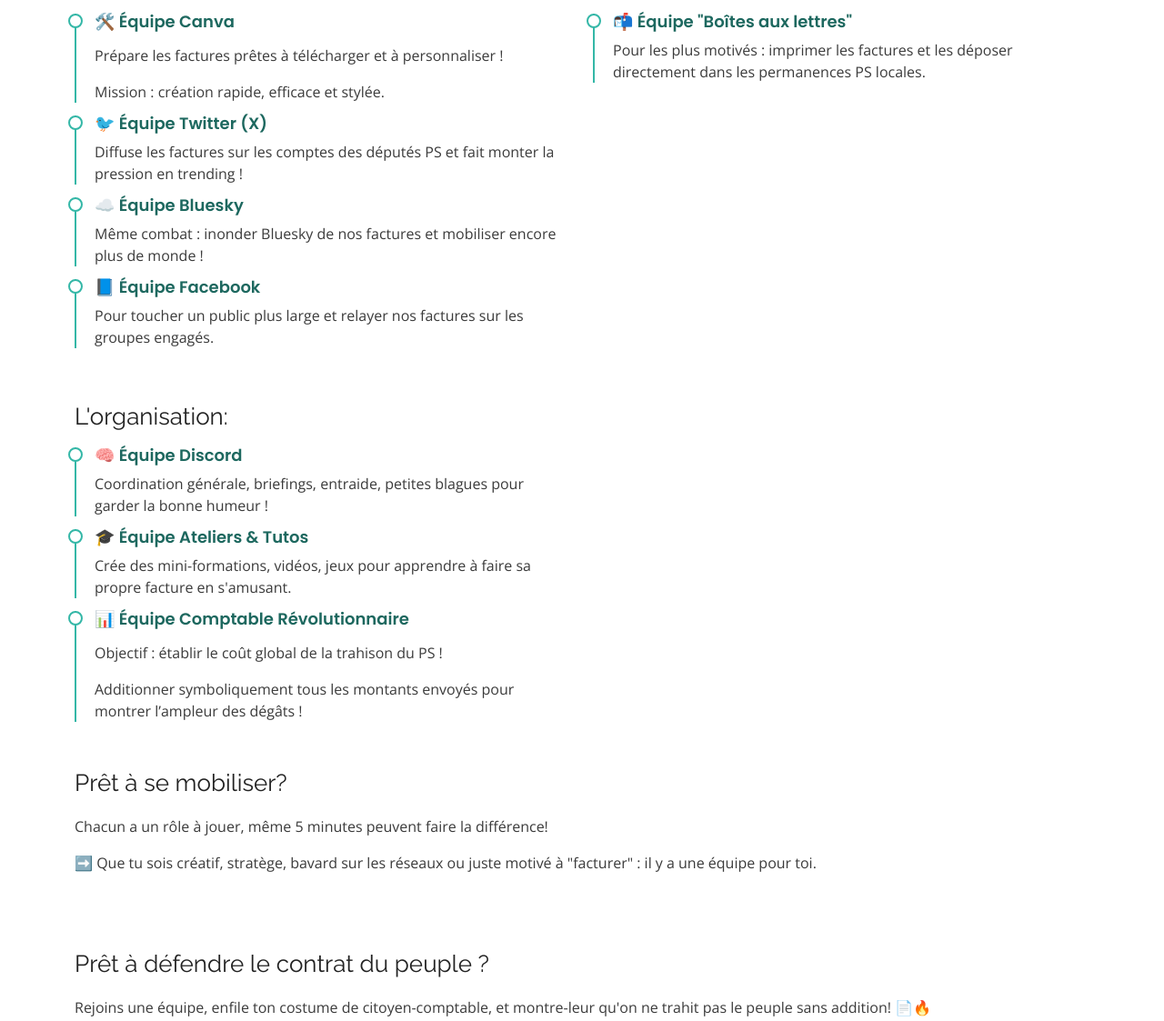
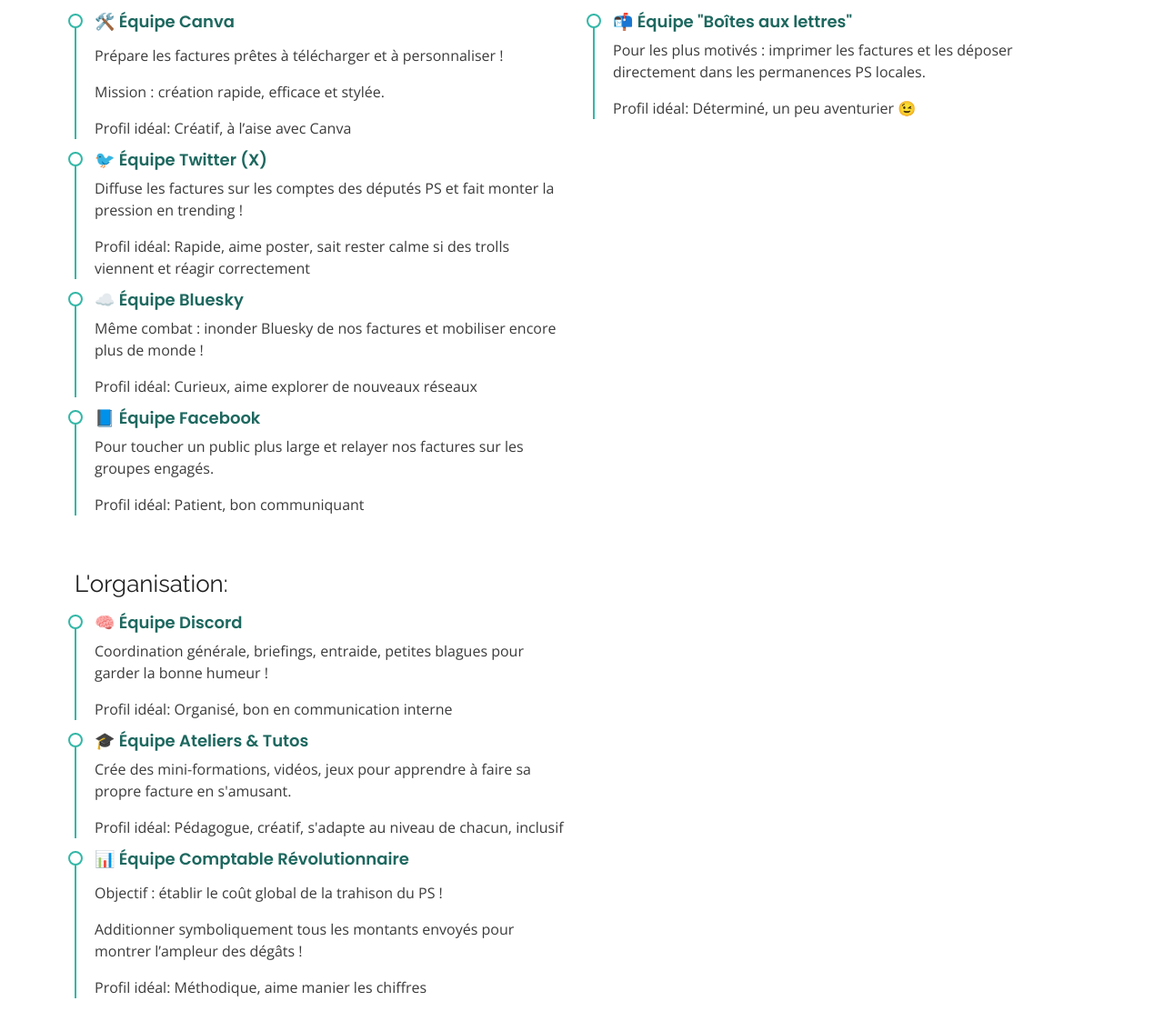
Before and after one commit to Marie-Helene-Roussel/factureps, a plain HTML site: page equipe.html in a window 1280 px wide. Shown: the part 357-1480 px from the top of the page at 91% size. Drawn offline with nearby package versions, Linux system fonts and the light colour scheme.

Commit message:
terminé la première version qui pourra être modifié au besoins

```diff
--- a/equipe.html
+++ b/equipe.html
@@ -93,6 +93,7 @@
               <p>Prépare les factures prêtes à télécharger et à personnaliser !
               </p>
               <p>Mission : création rapide, efficace et stylée.</p>
+              <p>Profil idéal: Créatif, à l’aise avec Canva</p>
               </p>
 
 
@@ -100,7 +101,7 @@
             <div class="resume-item pb-0">
               <h4>🐦 Équipe Twitter (X)</h4>
               <p>Diffuse les factures sur les comptes des députés PS et fait monter la pression en trending !</p>
-
+              <p>Profil idéal: Rapide, aime poster, sait rester calme si des trolls viennent et réagir correctement</p>
 
             </div>
             <div class="resume-item pb-0">
@@ -108,6 +109,7 @@
               <p>
                 Même combat : inonder Bluesky de nos factures et mobiliser encore plus de monde !
               </p>
+              <p>Profil idéal: Curieux, aime explorer de nouveaux réseaux </p>
 
             </div>
             <div class="resume-item pb-0">
@@ -117,6 +119,7 @@
                 Pour toucher un public plus large et relayer nos factures sur les groupes engagés.
 
               </p>
+              <p>Profil idéal: Patient, bon communiquant </p>
 
 
             </div>
@@ -125,11 +128,13 @@
             <div class="resume-item pb-0">
               <h4>🧠 Équipe Discord</h4>
               <p> Coordination générale, briefings, entraide, petites blagues pour garder la bonne humeur ! </p>
+              <p>Profil idéal: Organisé, bon en communication interne </p>
             </div>
 
             <div class="resume-item pb-0">
               <h4>🎓 Équipe Ateliers & Tutos</h4>
               <p> Crée des mini-formations, vidéos, jeux pour apprendre à faire sa propre facture en s'amusant. </p>
+              <p>Profil idéal: Pédagogue, créatif, s'adapte au niveau de chacun, inclusif </p>
 
             </div>
 
@@ -139,6 +144,7 @@
               <p>Objectif : établir le coût global de la trahison du PS !</p>
 
               <p> Additionner symboliquement tous les montants envoyés pour montrer l’ampleur des dégâts !</p>
+              <p>Profil idéal: Méthodique, aime manier les chiffres </p>
               </p>
 
             </div>
@@ -154,8 +160,7 @@
               <h4>📬 Équipe "Boîtes aux lettres"</h4>
               <p> Pour les plus motivés : imprimer les factures et les déposer directement dans les permanences PS
                 locales. </p>
-
-
+              <p>Profil idéal: Déterminé, un peu aventurier 😉 </p>
 
             </div>
 
@@ -171,7 +176,7 @@
           </p>
           </p>
           <p>
-          <h3 class="resume-title">  Prêt à défendre le contrat du peuple ? </h3>
+          <h3 class="resume-title"> Prêt à défendre le contrat du peuple ? </h3>
           <p>
 
             Rejoins une équipe, enfile ton costume de citoyen-comptable, et montre-leur qu'on ne trahit pas le peuple
```
